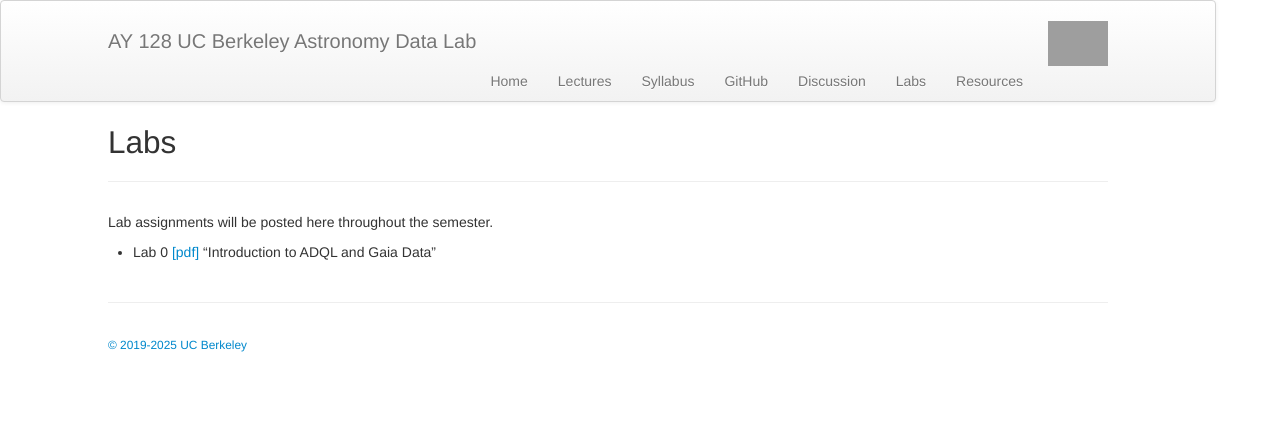
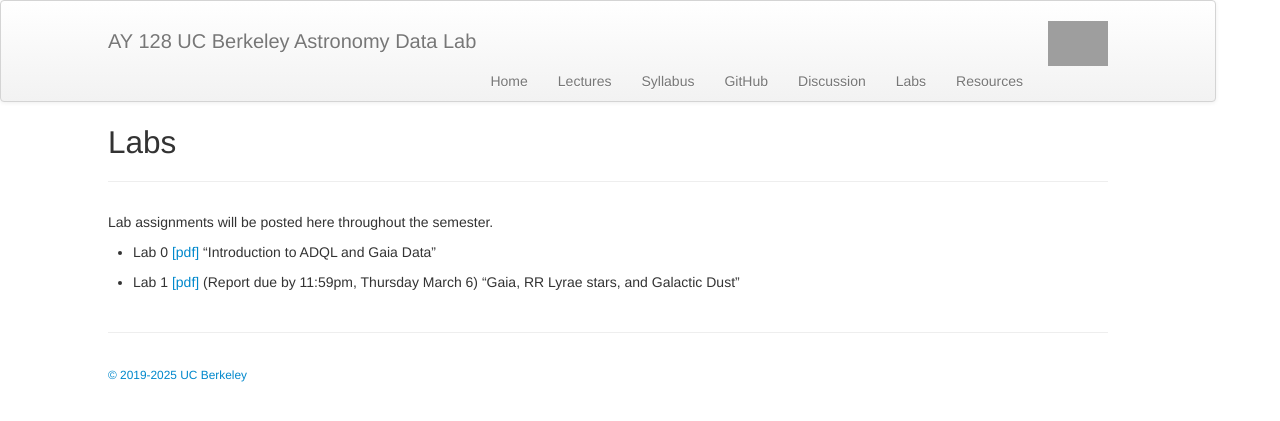
Before and after one commit to ucb-datalab/ucb-datalab.github.io, a Jekyll site: the page built from pages/labs.md, in a window 1280 px wide. Shown: the top 421 px of the page. Built offline with Jekyll 4.4.1, drawn with Linux system fonts in a browser that asks for light colours; some of the changed lines change nothing that is shown; grey boxes are pictures that could not be loaded.

Commit message:
lab 1 added

```diff
--- a/pages/labs.md
+++ b/pages/labs.md
@@ -8,19 +8,16 @@ Lab assignments will be posted here throughout the semester.
 - Lab 0
   [[pdf]](https://github.com/ucb-datalab/course_materials_sp2025/blob/main/labs/AY128_256_Lab0_adql_gaia_spring2025.pdf) "Introduction to ADQL and Gaia Data"
 
-<!--
-  (Due by 11:59pm, Thurs Feb 1) "Introduction to ADQL and Gaia Data"
-     - Lab 0 Checkpoint 1 is due by midnight, 1/23, and will be discussed in class on Thurs, 1/25.
-     - Lab 0 Checkpoint 2 is due by midnight, 1/30, and will be discussed in class on Thurs, 2/1.
--->
-
-<!--
-- Lab 1
-  [[pdf]](https://github.com/ucb-datalab/course_materials_fall2024/blob/main/labs/AY128_256_Lab1_rrlyrae_dust_fall2024.pdf)
-  (Report due by 11:59pm, Friday October 4) "Gaia, RR Lyrae stars, and Galactic Dust"
 
 
-    - Lab 1 Checkpoint 1 is due by midnight, 2/13, and will be discussed in class on Thurs, 2/15.
+
+
+- Lab 1
+  [[pdf]](https://github.com/ucb-datalab/course_materials_sp2025/blob/main/labs/AY128_256_Lab1_rrlyrae_dust_spring2025.pdf)
+  (Report due by 11:59pm, Thursday March 6) "Gaia, RR Lyrae stars, and Galactic Dust"
+
+
+<!--    - Lab 1 Checkpoint 1 is due by midnight, 2/13, and will be discussed in class on Thurs, 2/15.
     - Lab 1 Checkpoint 2 is due __before class__ on, 2/20, and will be discussed in class that day.
     - Lab 1 Checkpoint 3 is due __before class__ on, 2/27, and will be discussed in class that day.
 -->
```
Also changed, not shown: 1 other file.
